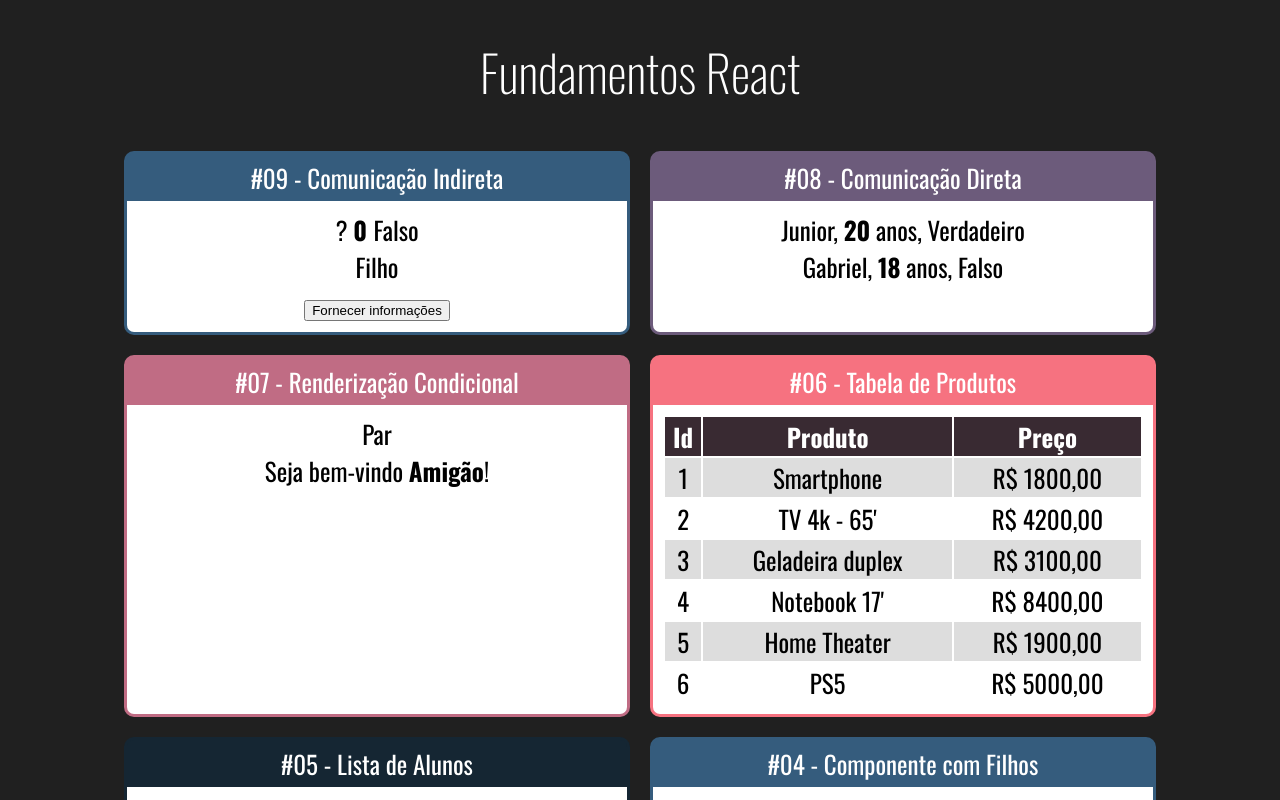
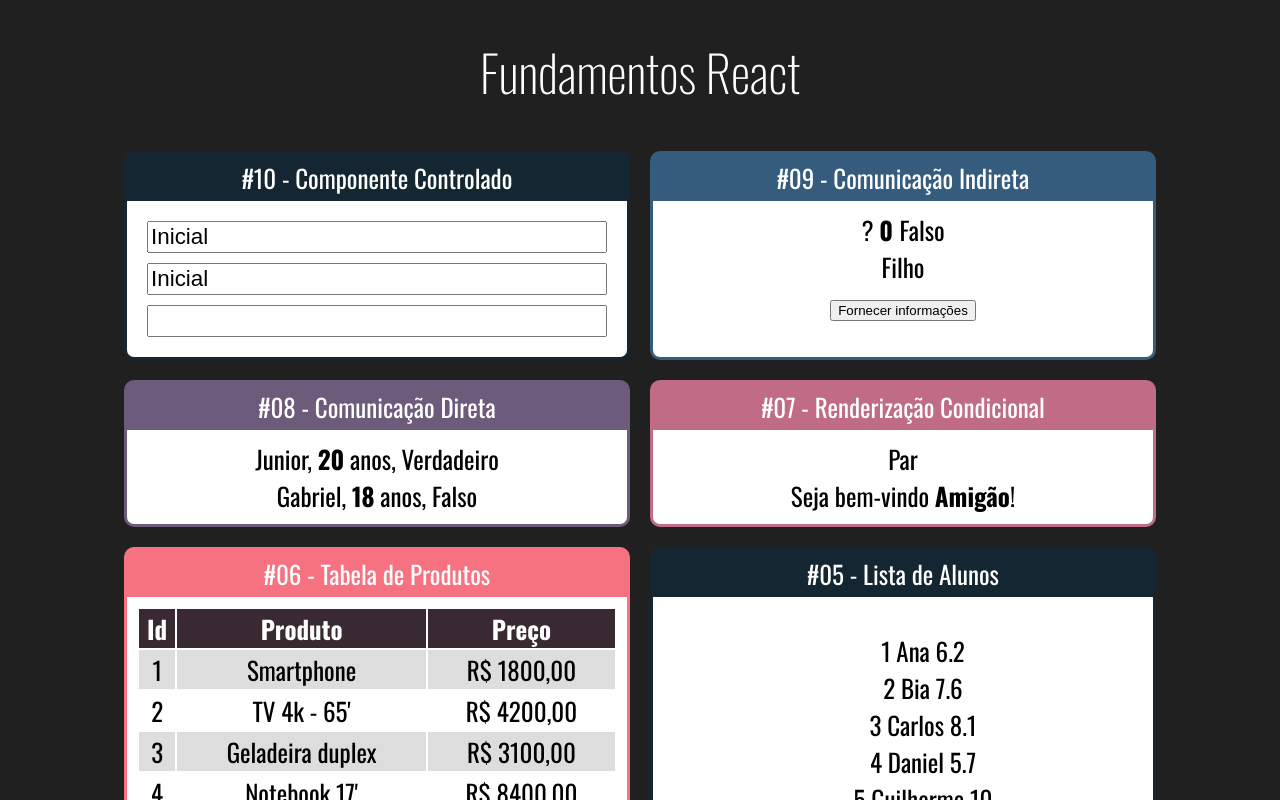
Before and after one commit to jpcp0614/Curso-React-Redux-Udemy, a React (Create React App) app in the folder fundamentos-react/: page / in a window 1280 px wide. Shown: the top 800 px of the page. Built offline with nearby package versions, Linux system fonts and the light colour scheme.

Commit message:
Componente Controlado - onChange

```diff
--- a/fundamentos-react/src/App.jsx
+++ b/fundamentos-react/src/App.jsx
@@ -12,11 +12,16 @@ import ParOuImpar from './components/conditional/ParOuImpar';
 import UserInfo from './components/conditional/UsuarioInfo';
 import DiretaPai from './components/communication/DiretaPai';
 import IndiretaPai from './components/communication/IndiretaPai';
+import Forms from './components/forms/Input';
 
 const App = (props) => (
 	<div className="App">
 		<h1>Fundamentos React</h1>
 		<div className="Cards">
+
+			<Card titulo="#10 - Componente Controlado" color="#152633">
+				<Forms />
+			</Card>
 
 			<Card titulo="#09 - Comunicação Indireta" color="#355C7D">
 				<IndiretaPai />
--- /dev/null
+++ b/fundamentos-react/src/components/forms/Input.css
@@ -0,0 +1,10 @@
+.Input {
+  display: flex;
+  flex-direction: column;
+  margin: 5px;
+}
+
+.Input input {
+  font-size: 1.4rem;
+  margin: 5px;
+}
--- /dev/null
+++ b/fundamentos-react/src/components/forms/Input.jsx
@@ -0,0 +1,22 @@
+import React, { useState } from 'react';
+import './Input.css';
+
+const Forms = (props) => {
+
+  const [valor, setValor] = useState('Inicial');
+
+  const quandoMudar = (event) => {
+    const { value } = event.target;
+    setValor(value);
+  }
+
+  return (
+    <div className="Input">
+      <input value={ valor } onChange={ quandoMudar } />
+      <input value={ valor } readOnly />
+      <input value={ undefined } />
+    </div>
+  );
+}
+
+export default Forms;
```
